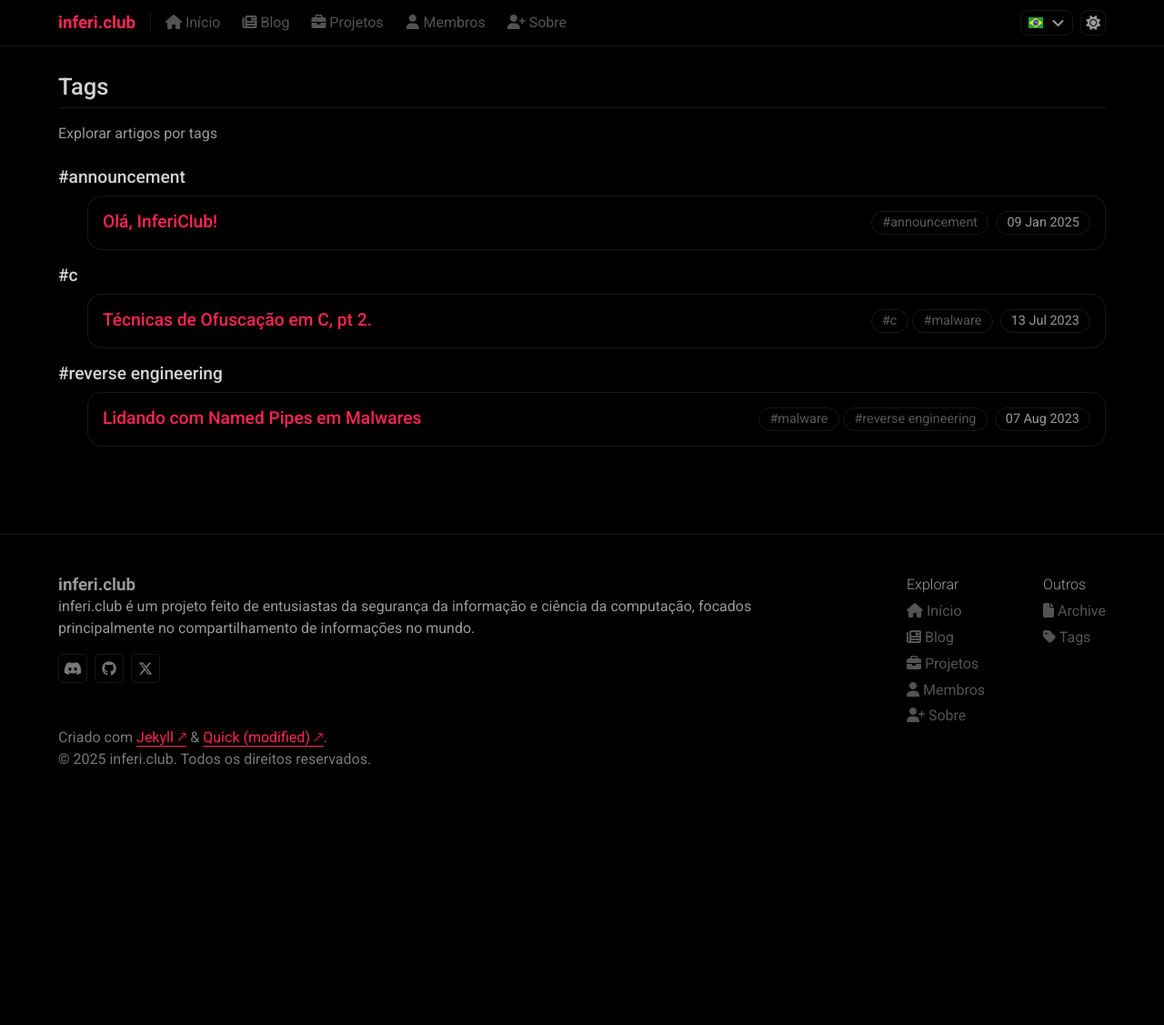
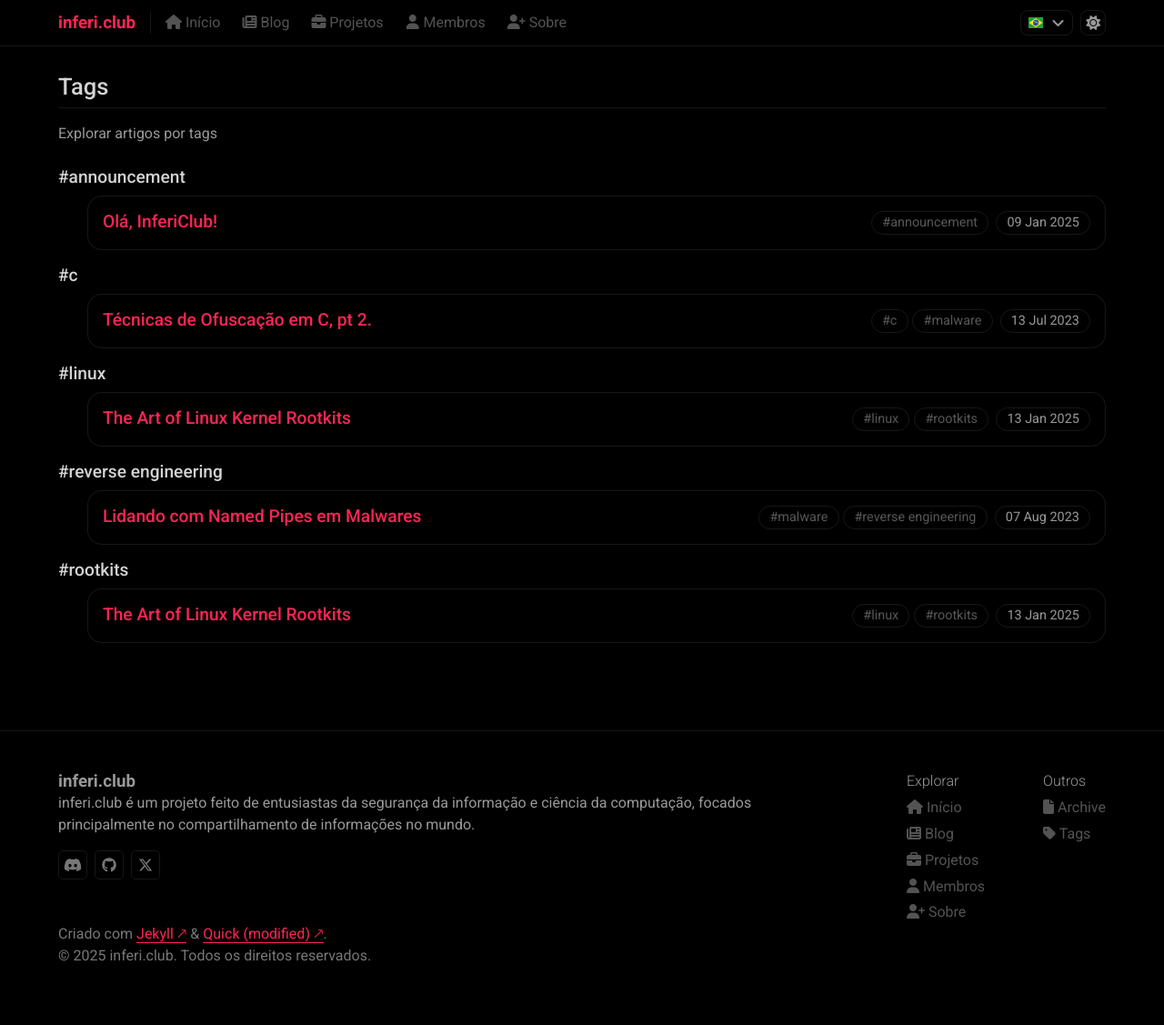
Before and after one commit to inferigang/inferigang.github.io, a Jekyll site: the page built from pt/tags.html, in a window 1280 px wide. Shown: the whole page at 91% size. Built offline with Jekyll 4.4.1, drawn with Linux system fonts in a browser that asks for light colours; some web fonts are replaced; comment, search, counter and statistics services are not loaded; before the commit the page ends 911 px from its top, so only the background shows below that.

Commit message:
Add new tags

```diff
--- a/_data/tags.yml
+++ b/_data/tags.yml
@@ -26,3 +26,7 @@
 - web exploitation
 - research
 - exploit
+- linux
+- gnu
+- windows
+- rootkits
```
